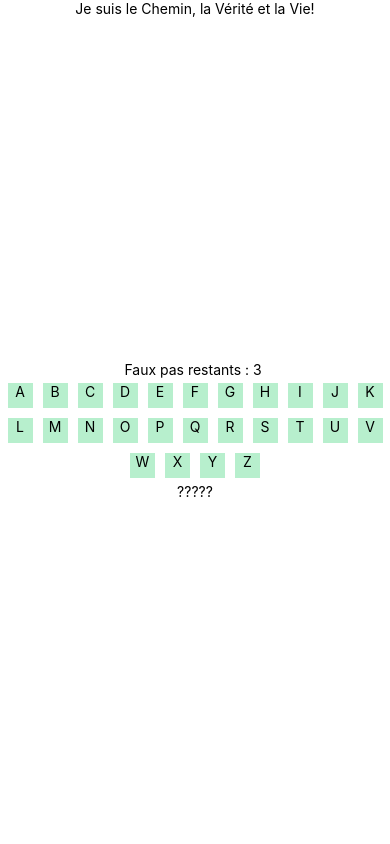
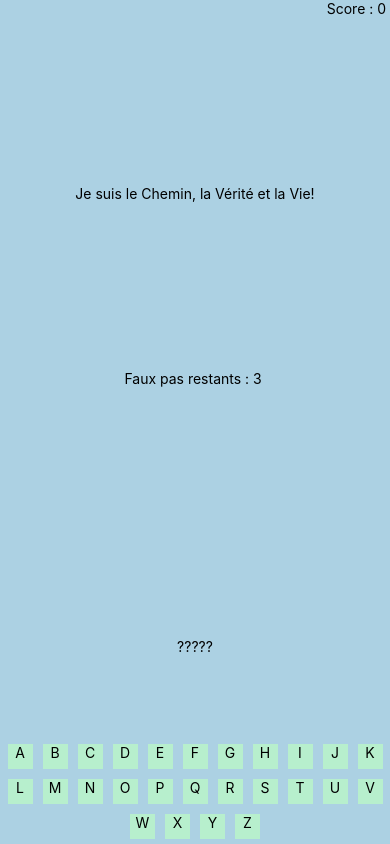
Before and after one commit to akartikus/bhp20, a React Native app: screen / in a window 390 px wide. Built offline with nearby package versions, Linux system fonts and the light colour scheme.

Commit message:
#1 Add game victory/defeat manager

```diff
--- a/App.js
+++ b/App.js
@@ -2,6 +2,10 @@ import React, { Component } from 'react';
 import { StyleSheet, Text, View } from 'react-native';
 import HiddenWord from './components/hiddenWord';
 import LettersBoard from './components/lettersBoard';
+import MessagePanel from './components/messagePanel';
+
+const ALPHABET = 'abcdefghijklmnopqrstuvwxyz';
+const NUM_TRY = 3;
 
 class App extends Component {
   wordToMap = (word) => {
@@ -12,25 +16,46 @@ class App extends Component {
 
   state = {
     hiddenWord: this.wordToMap('Jesus'),
-    letters: this.wordToMap('abcdefghijklmnopqrstuvwxyz'),
-    leftTry: 3,
+    letters: this.wordToMap(ALPHABET),
+    leftTry: NUM_TRY,
+    message: null,
+    score: 0,
+  };
+
+  isWordFound = (word) => {
+    return word.map((e) => e.isUsed).reduce((acc, v) => acc && v, true);
+  };
+
+  initializeGame = (score) => {
+    this.setState({ letters: this.wordToMap(ALPHABET) });
+    this.setState({ hiddenWord: this.wordToMap('Jesus') });
+    this.setState({ leftTry: NUM_TRY });
+    this.setState({ message: null });
+    this.setState({ score: score });
+  };
+
+  nextWord = () => {
+    this.initializeGame(this.state.score + this.state.leftTry);
+  };
+
+  backToMenu = () => {
+    this.initializeGame(0);
   };
 
   handleLetterPress = (letter) => {
     const { hiddenWord, letters, leftTry } = this.state;
-    let found = false;
+    let isPresent = false;
+    let left = leftTry;
 
     const updatedHiddenWord = [...hiddenWord];
     updatedHiddenWord.map((e, index) => {
       if (e.key == letter.key) {
-        found = true;
+        isPresent = true;
         updatedHiddenWord[index] = { ...updatedHiddenWord[index] };
         updatedHiddenWord[index].isUsed = !updatedHiddenWord[index].isUsed;
       }
     });
     this.setState({ hiddenWord: updatedHiddenWord });
-
-    if (!found) this.setState({ leftTry: leftTry - 1 });
 
     const updatedLetters = [...letters];
     updatedLetters.map((e, index) => {
@@ -40,22 +65,56 @@ class App extends Component {
       }
     });
     this.setState({ letters: updatedLetters });
+
+    if (!isPresent) {
+      left = left - 1;
+      if (left === 0) {
+        this.setState({
+          message: (
+            <MessagePanel
+              message="Game Over"
+              onNext={this.backToMenu}
+              onCancel={this.backToMenu}
+            />
+          ),
+        });
+        return;
+      }
+      this.setState({ leftTry: left });
+    }
+
+    if (this.isWordFound(updatedHiddenWord)) {
+      this.setState({
+        message: (
+          <MessagePanel
+            message="Bravo! Vous avez trouvé le mot. "
+            onNext={this.nextWord}
+          />
+        ),
+      });
+    }
   };
 
   render() {
     return (
       <View style={styles.container}>
-        <Text style={{ flex: 1 }}>Je suis le Chemin, la Vérité et la Vie!</Text>
-        <Text>Faux pas restants : {this.state.leftTry} </Text>
+        <Text style={{ flex: 1, textAlign: 'right' }}>
+          Score : {this.state.score}{' '}
+        </Text>
+        <Text style={{ flex: 1, textAlign: 'center' }}>
+          Je suis le Chemin, la Vérité et la Vie!
+        </Text>
+        {this.state.message && this.state.message}
+
+        <Text style={{ flex: 1, textAlign: 'center' }}>
+          Faux pas restants : {this.state.leftTry}{' '}
+        </Text>
+
+        <HiddenWord style={{ flex: 1 }} word={this.state.hiddenWord} />
         <LettersBoard
-          onPress={this.handleLetterPress}
           style={{ flex: 2 }}
           letters={this.state.letters}
-        />
-        <HiddenWord
-          style={{ flex: 1 }}
-          word={this.state.hiddenWord}
-          givenLetter="e"
+          onPress={this.handleLetterPress}
         />
       </View>
     );
@@ -67,9 +126,8 @@ export default App;
 const styles = StyleSheet.create({
   container: {
     flex: 1,
-    //paddingTop: '20',
-    backgroundColor: '#fff',
-    alignItems: 'center',
-    justifyContent: 'center',
+    backgroundColor: '#acd1e3',
+    //alignItems: 'center',
+    //justifyContent: 'center',
   },
 });
--- a/components/hiddenWord.jsx
+++ b/components/hiddenWord.jsx
@@ -3,7 +3,14 @@ import { View, Text } from 'react-native';
 
 const HiddenWord = ({ word, givenLetter }) => {
   return (
-    <View style={{ flex: 1, flexDirection: 'row' }}>
+    <View
+      style={{
+        flex: 1,
+        flexDirection: 'row',
+        alignItems: 'center',
+        justifyContent: 'center',
+      }}
+    >
       {word.map((e, index) =>
         e.isUsed === true ? (
           <Text key={index}>{e.key}</Text>
--- a/components/letterButton.jsx
+++ b/components/letterButton.jsx
@@ -23,7 +23,7 @@ const LetterButton = ({ letter, onPress, deactivate }) => {
   }
 
   return (
-    <TouchableOpacity onPress={onPress} style={getStyle(color).button}>
+    <TouchableOpacity onPress={handler} style={getStyle(color).button}>
       <Text>{letter}</Text>
     </TouchableOpacity>
   );
--- /dev/null
+++ b/components/messagePanel.jsx
@@ -0,0 +1,27 @@
+import React from 'react';
+import { View, Text, Button, StyleSheet } from 'react-native';
+
+const MessagePanel = ({ onCancel, onNext, message }) => {
+  return (
+    <View style={{ backgroundColor: '#dee388' }}>
+      <Text style={styles.title}>{message}</Text>
+      <View style={styles.fixToText}>
+        <Button title="Retour" onPress={onCancel} />
+        <Button title="Suivant" onPress={onNext} />
+      </View>
+    </View>
+  );
+};
+const styles = StyleSheet.create({
+  title: {
+    textAlign: 'center',
+    marginVertical: 8,
+  },
+  fixToText: {
+    flexDirection: 'row',
+    justifyContent: 'space-between',
+    margin: 5,
+  },
+});
+
+export default MessagePanel;
```
